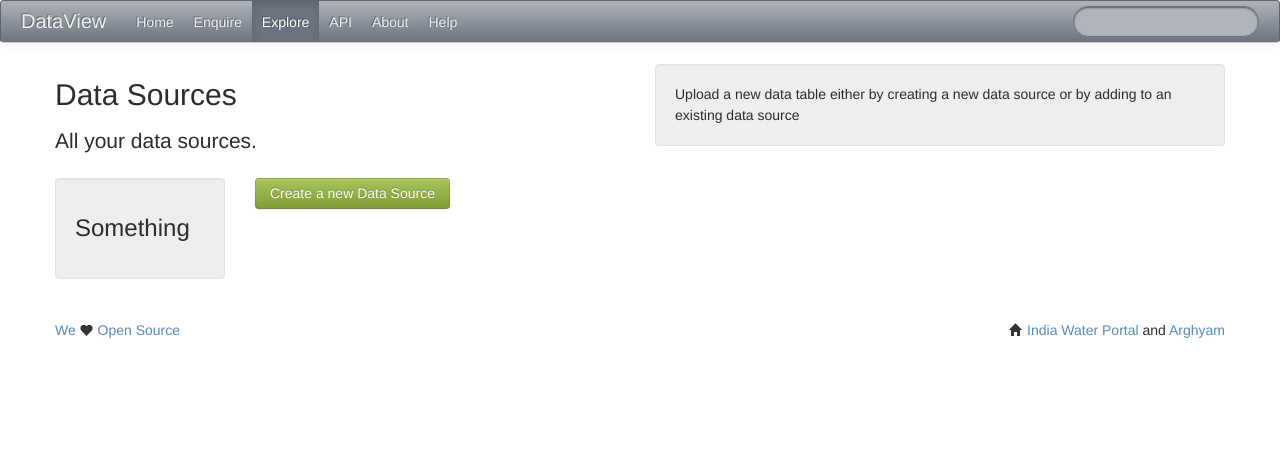
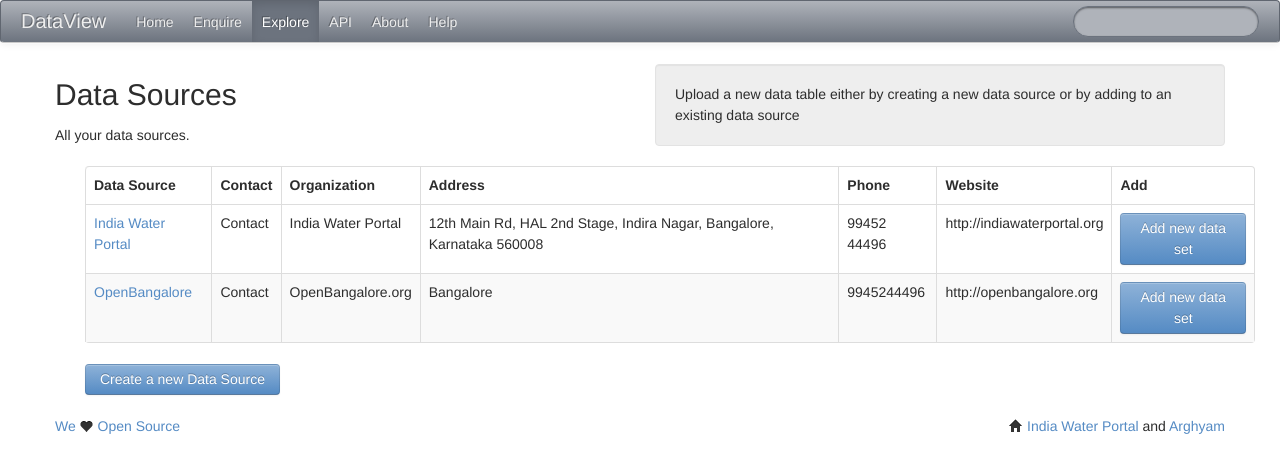
Before and after one commit to arghyam/dataview, a Flask app: page /list/data_source/ in a window 1280 px wide. Shown: the top 473 px of the page. Run offline with Flask 2, Linux system fonts and the light colour scheme; data comes from the database, SQL or seed files in the repository; both versions use the stored data as it was after the commit; some libraries are stand-ins or nearby versions; some web fonts are replaced.

Commit message:
added list_all_data_sources

```diff
--- a/templates/base.html
+++ b/templates/base.html
@@ -47,7 +47,7 @@
   <div class="row">
     <div class="span6">
       <h2>{{ title }}</h2>
-      <p class="lead">{{ caption }}</p>
+      <p>{{ caption }}</p>
     </div>
     <div class="span6">
 
--- a/templates/list_all_data_source.html
+++ b/templates/list_all_data_source.html
@@ -4,15 +4,65 @@
     {{ super() }}
 {% endblock %}
 {% block content %}
-<div class="row">
-    <div class="span2">
-      <div class="well">
-        <h3>Something</h3>
-      </div>
-    </div>
+<div class="data_source">
+  <div class="span12">
+<table class="table table-striped table-bordered">
+    <thead>
+        <th> Data Source </th>
+        <th> Contact </th>
+        <th> Organization </th>
+        <th> Address </th>
+        <th> Phone </th>
+        <th> Website </th>
+        <th> Add </th>
+    </thead>
+    <tbody>
 
-  <div class="span6">
-<button class="btn btn-success">Create a new Data Source</button>
+    <tr>
+            {% for data_source in data_source_all %}
+            <tr>
+
+                    <td>
+                        <a href="/view/data_source/{{data_source.data_source_id}}">{{ data_source.data_source_name }}</a>
+                    </td>
+                    <td>
+                       Contact
+                    </td>
+                    <td>
+                        {{ data_source.data_source_organization_name }}
+                    </td>
+                    <td>
+                        {{ data_source.data_source_organization_adddress }}
+                    </td>
+                    <td>
+                        {{ data_source.data_source_organization_phone }}
+                    </td>
+                    <td>
+                        {{ data_source.data_source_organization_web }}
+                    </td>
+                    <td>
+                       <button id="add_data_set_{{data_source.data_source_id}}" class="btn btn-primary">Add new data set</button>
+
+                        <script>
+                        $("#add_data_set_{{data_source.data_source_id}}").click(function() {
+                          window.location.href="/create/data_table/?data_source_id={{data_source.data_source_id}}";
+                        });
+                        </script>
+
+                    </td>
+            </tr>
+            {% endfor %}
+    <tr>
+    </tbody>
+
+</table>
+
+<button id="create_data_source" class="btn btn-primary">Create a new Data Source</button>
+<script>
+$("#create_data_source").click(function() {
+  window.location.href="/create/data_source";
+});
+</script>
 </div>
 </div>
 {% endblock %}
--- a/templates/update_data_table.html
+++ b/templates/update_data_table.html
@@ -29,14 +29,14 @@
      </div>
     </div>
 
-
+    {% if data_table.data_table_upload_complete == 0 %}
     <div class="control-group">
      <label class="control-label" for="description">CSV File</label>
      <div class="controls">
       <input type="file" id="uploaded_csv_file" name="uploaded_csv_file" />
      </div>
     </div>
-
+    {% endif %}
     <input type="hidden" name="data_source_id" value="{{data_source_id}}"/>
 
     <div class="form-actions">
--- a/templates/view_data_table.html
+++ b/templates/view_data_table.html
@@ -63,6 +63,7 @@
                     <a class="btn btn-mini" href="#"><i class="icon-heart"></i> Like (100)</a>
                     <a class="btn btn-mini" href="#"><i class="icon-share"></i> Share</a>
                     <a class="btn btn-mini" href="#"><i class="icon-download-alt"></i> Download</a>
+                    <a class="btn btn-mini" href="/update/data_table/{{data_table_id}}"><i class="icon-edit"></i>Edit</a>
                 </td>
             </tr>
         </tbody>
--- a/views.py
+++ b/views.py
@@ -54,8 +54,7 @@ def updateDataTable(data_table_id):
     if request.method == 'GET':
         tables = DataTable.query.filter_by(data_table_id=data_table_id)
         for data_table in tables:
-            if data_table.data_table_upload_complete == models.UPLOAD_STATUS.INCOMPLETE:
-                return render_template('update_data_table.html', title="Update",Caption="Update data set",notes="Upload a new data set", data_table = data_table, data_source_id=data_table.data_table_data_source_id)
+            return render_template('update_data_table.html', title="Update",Caption="Update data set",notes="Upload a new data set", data_table = data_table, data_source_id=data_table.data_table_data_source_id)
 
     if request.method == 'POST':
         name = request.form["name"]
@@ -195,7 +194,7 @@ def viewDataTable(data_table_id):
 
 
 
-    return render_template('view_data_table.html',title=title, caption=caption, notes=notes, values_data_table=values_data_table, data_table=data_table,data_source=data_source, data_columns=data_columns,no_of_data_columns=no_of_data_columns,data_owner=data_owner,explore_tab="active")
+    return render_template('view_data_table.html',title=title, caption=caption, notes=notes, values_data_table=values_data_table, data_table=data_table,data_source=data_source, data_columns=data_columns,no_of_data_columns=no_of_data_columns,data_owner=data_owner,explore_tab="active",data_table_id=data_table_id)
 
 @app.route('/create/data_source', methods=['GET', 'POST'])
 def createDataSource():
@@ -224,7 +223,9 @@ def listAllDataSource():
     #first yours and then followed by others
 
     #For all - button to browse the single data source
+    data_source_all = DataSource.query.filter_by().all()
+
     #For yours - button to add a new data table to that source
 
     #button to add a new data source
-    return render_template('list_all_data_source.html',title="Data Sources",caption="All your data sources.",notes="Upload a new data table either by creating a new data source or by adding to an existing data source",explore_tab="active")
+    return render_template('list_all_data_source.html',title="Data Sources",caption="All your data sources.",notes="Upload a new data table either by creating a new data source or by adding to an existing data source",explore_tab="active",data_source_all=data_source_all)
```
Also changed, not shown: database/test.sqlite, 1 other file.
